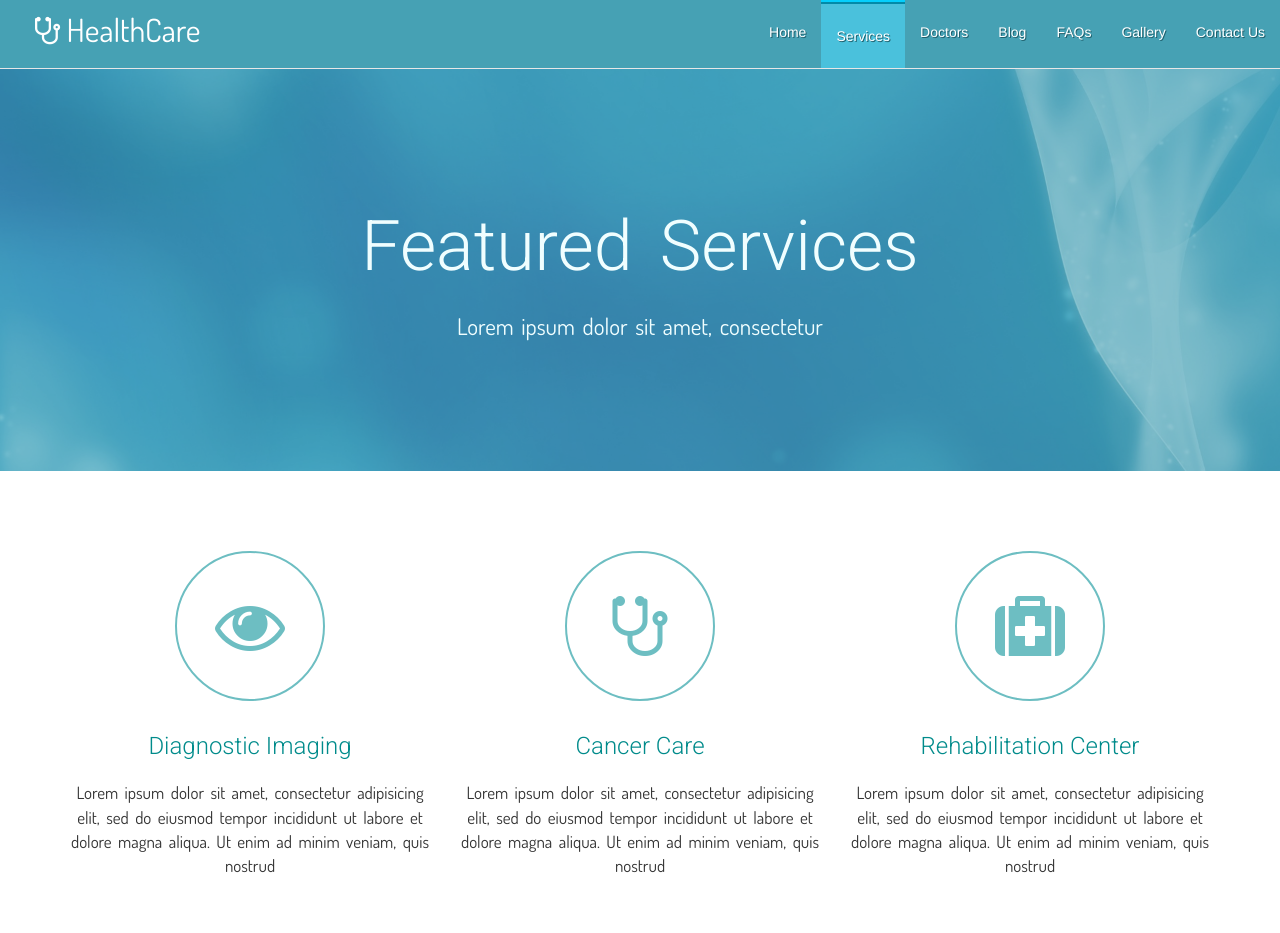
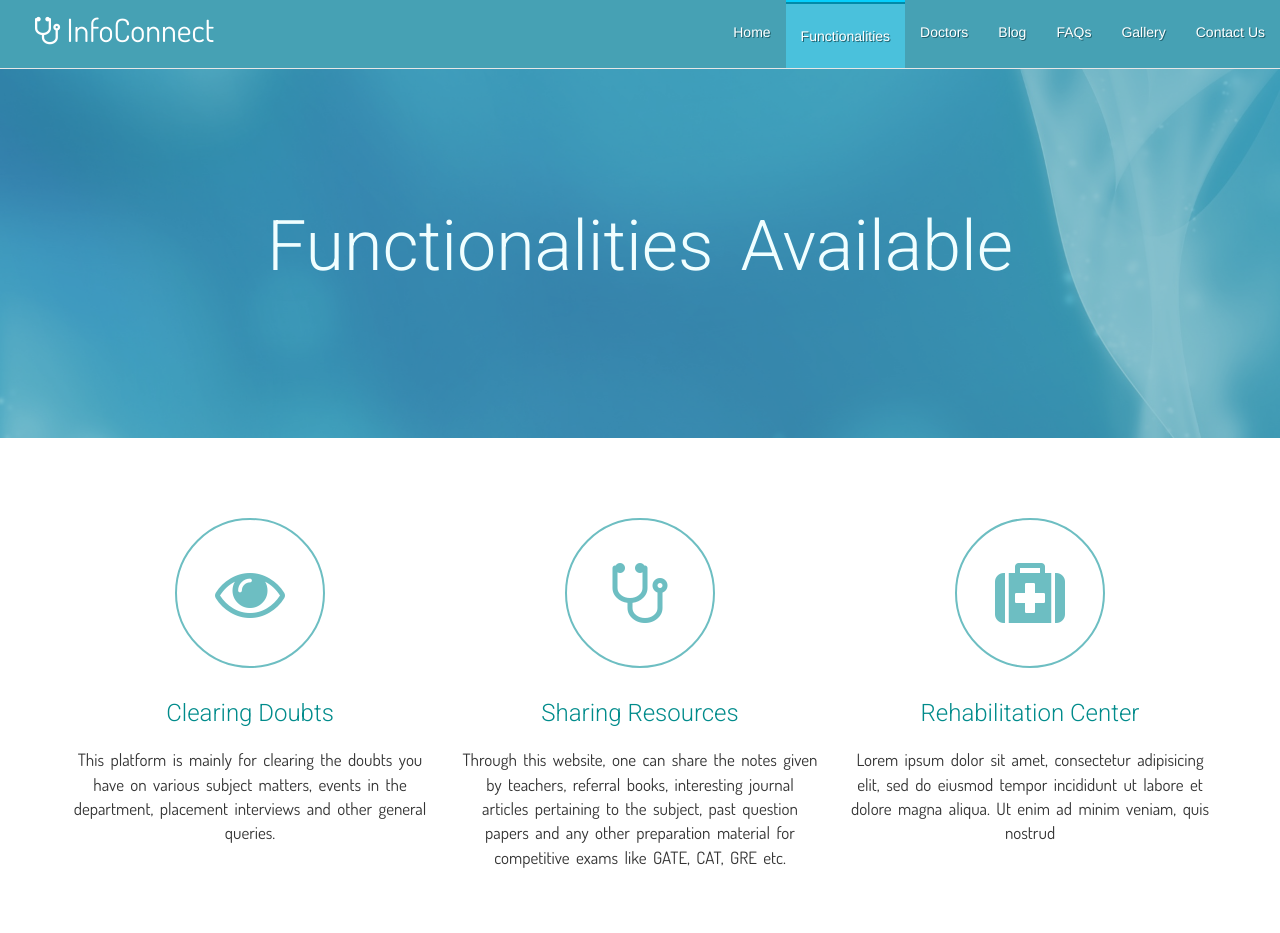
Before and after one commit to ceginfoconnect/ceginfoconnect.github.io, a plain HTML site: page services.html in a window 1280 px wide. Shown: the top 933 px of the page. Drawn offline with Linux system fonts and the light colour scheme.

Commit message:
Changed the functionalities in the tab

```diff
--- a/services.html
+++ b/services.html
@@ -36,7 +36,7 @@
 	      				</button>
 	      				<a class="navbar-brand logo" href="#">
 	      					<span><i class="fa fa-stethoscope"></i></span>
-	      					HealthCare
+	      					InfoConnect
 	      				</a>
 	    			</div>
 
@@ -44,7 +44,7 @@
 				    <div class="collapse navbar-collapse" id="bs-example-navbar-collapse-1">
 				    	<ul class="nav navbar-nav navbar-right">
 					        <li><a href="index.html">Home</a></li>
-					        <li class="active"><a href="#">Services</a></li>
+					        <li class="active"><a href="#">Functionalities</a></li>
 					        <li><a href="doctors.html">Doctors</a></li>
 					        <li><a href="blog.html">Blog</a></li>
 							<li><a href="faq.html">FAQs</a></li>
@@ -61,11 +61,11 @@
 			<div class="service-wrapper">
 				<div class="container">
 					<div class= "row">
-						<h2 class="headline">Featured Services</h2>
+						<h2 class="headline">Functionalities Available</h2>
 					</div>
 					<div class="row">
 						<div class="sub-headline">
-							<p>Lorem ipsum dolor sit amet, consectetur </p>
+							<p></p>
 						</div>
 					</div>
 				</div>
@@ -84,11 +84,9 @@
 
 	        			<div class="row text-center">
 	        				<div class="about-service">
-		        				<h3 class="text-center">Diagnostic Imaging</h3>
+		        				<h3 class="text-center">Clearing Doubts</h3>
 		        				<p class="text-center">
-		        					Lorem ipsum dolor sit amet, consectetur adipisicing elit, sed do eiusmod
-		                       		tempor incididunt ut labore et dolore magna aliqua. Ut enim ad minim veniam,
-		                       		quis nostrud
+		        					This platform is mainly for clearing the doubts you have on various subject matters, events in the department, placement interviews and other general queries.
 		        				</p>
 		        			</div>
 	        			</div>
@@ -104,11 +102,9 @@
 
 	        			<div class="row text-center">
 	        				<div class="about-service">
-		        				<h3 class="text-center">Cancer Care</h3>
+		        				<h3 class="text-center">Sharing Resources</h3>
 		        				<p class="text-center">
-		        					Lorem ipsum dolor sit amet, consectetur adipisicing elit, sed do eiusmod
-		                       		tempor incididunt ut labore et dolore magna aliqua. Ut enim ad minim veniam,
-		                       		quis nostrud
+		        					Through this website, one can share the notes given by teachers, referral books, interesting journal articles pertaining to the subject, past question papers and any other preparation material for competitive exams like GATE, CAT, GRE etc.
 		        				</p>
 		        			</div>
 	        			</div>
```
Also changed, not shown: blog.html (+1 -1 lines), contact.html (+1 -1 lines), doctors.html (+1 -1 lines), faq.html (+1 -1 lines), gallery.html (+1 -1 lines), index.html (+1 -1 lines).
